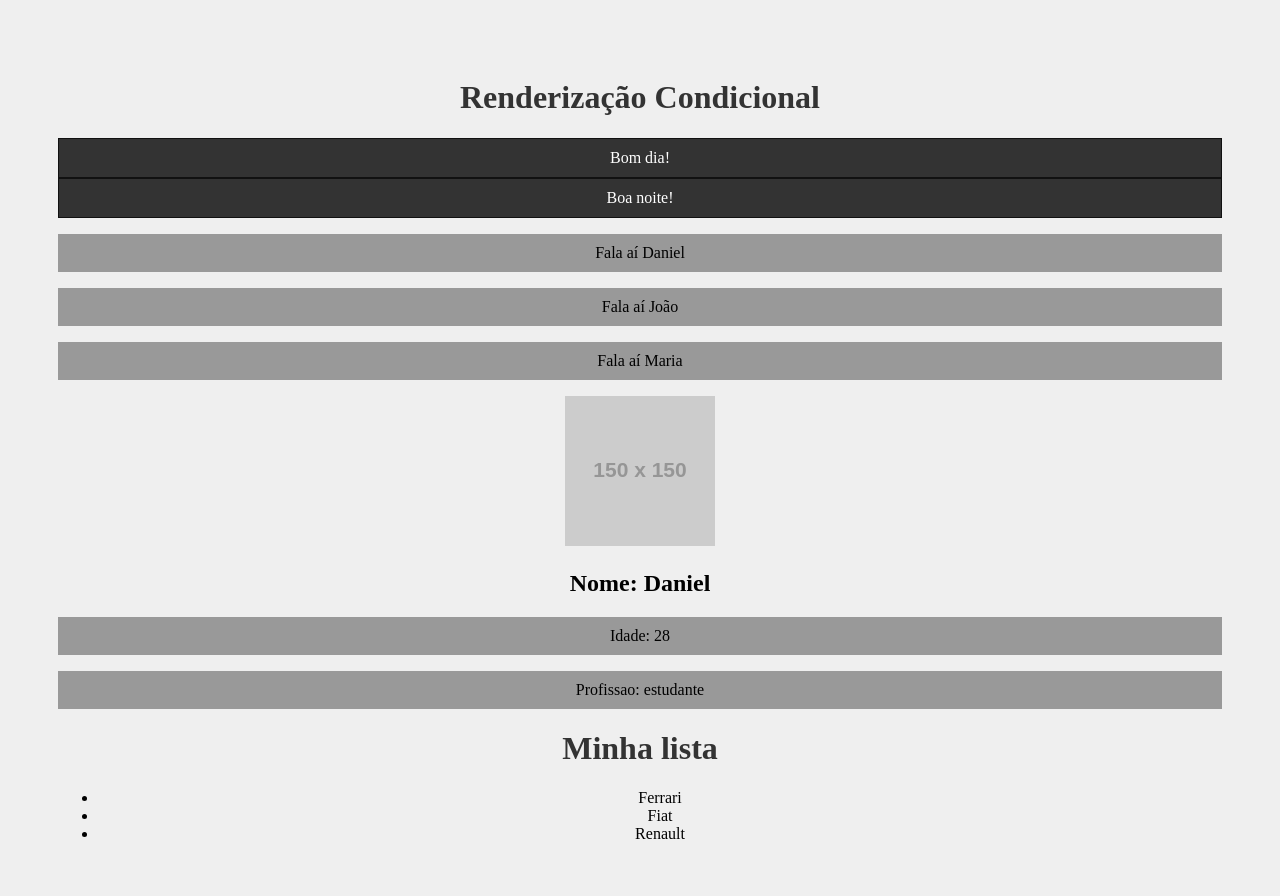
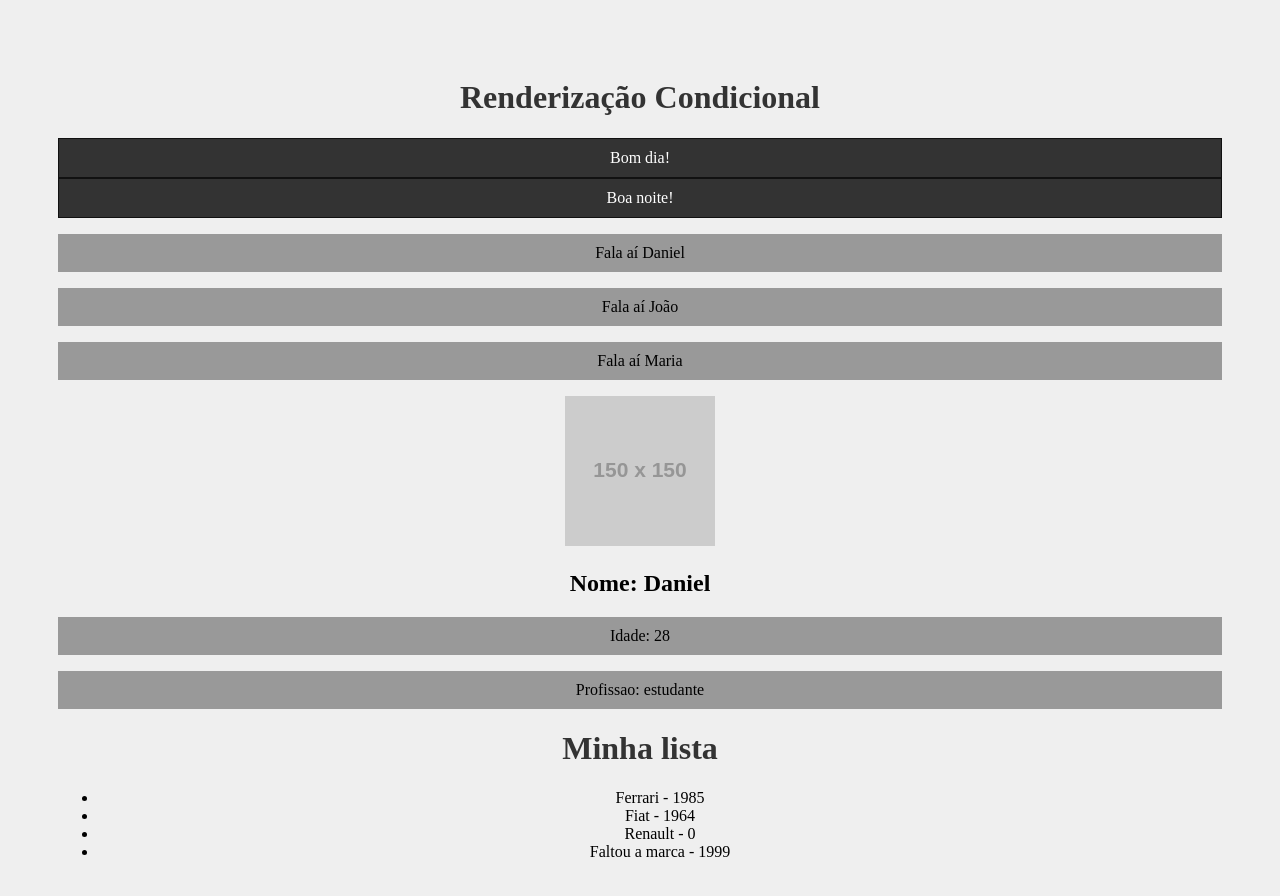
Before and after one commit to daniel23github/react, a React (Create React App) app in the folder meu-projeto/: page / in a window 1280 px wide. Shown: the top 896 px of the page. Built offline with nearby package versions, Linux system fonts and the light colour scheme; the HTML template or start-up script is replaced by a standard one.

Commit message:
PropTypes

```diff
--- a/meu-projeto/src/components/Item.js
+++ b/meu-projeto/src/components/Item.js
@@ -1,9 +1,21 @@
-function Item(props) {
+import PropTypes from 'prop-types'
+
+function Item({marca, lancamento}) {
     return (
         <>
-            <li>{props.marca}</li>
+            <li>{marca} - {lancamento}</li>
         </>
     )
 }
 
+Item.propTypes = {
+    marca: PropTypes.string.isRequired,
+    lancamento: PropTypes.number
+}
+
+Item.defaultProps = {
+    marca: 'Faltou a marca',
+    lancamento: 0
+}
+
 export default Item
--- a/meu-projeto/src/components/List.js
+++ b/meu-projeto/src/components/List.js
@@ -5,9 +5,10 @@
         <>
             <h1>Minha lista</h1>
             <ul>
-                <Item marca="Ferrari" />
-                <Item marca="Fiat" />
+                <Item marca="Ferrari"  lancamento={1985}/>
+                <Item marca="Fiat" lancamento={1964}/>
                 <Item marca="Renault" />
+                <Item lancamento={1999} />
             </ul>
         </>
     )
```
